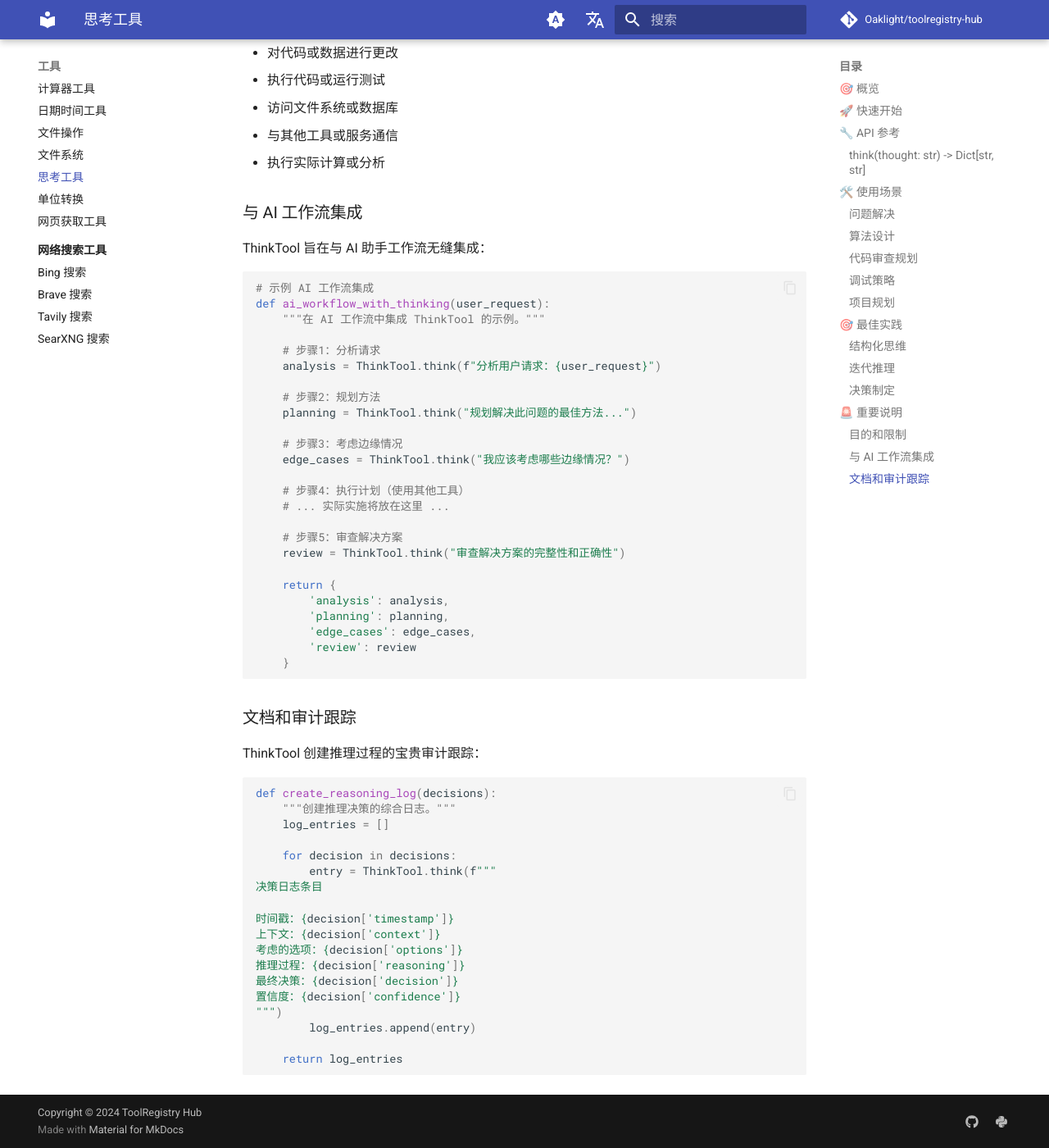
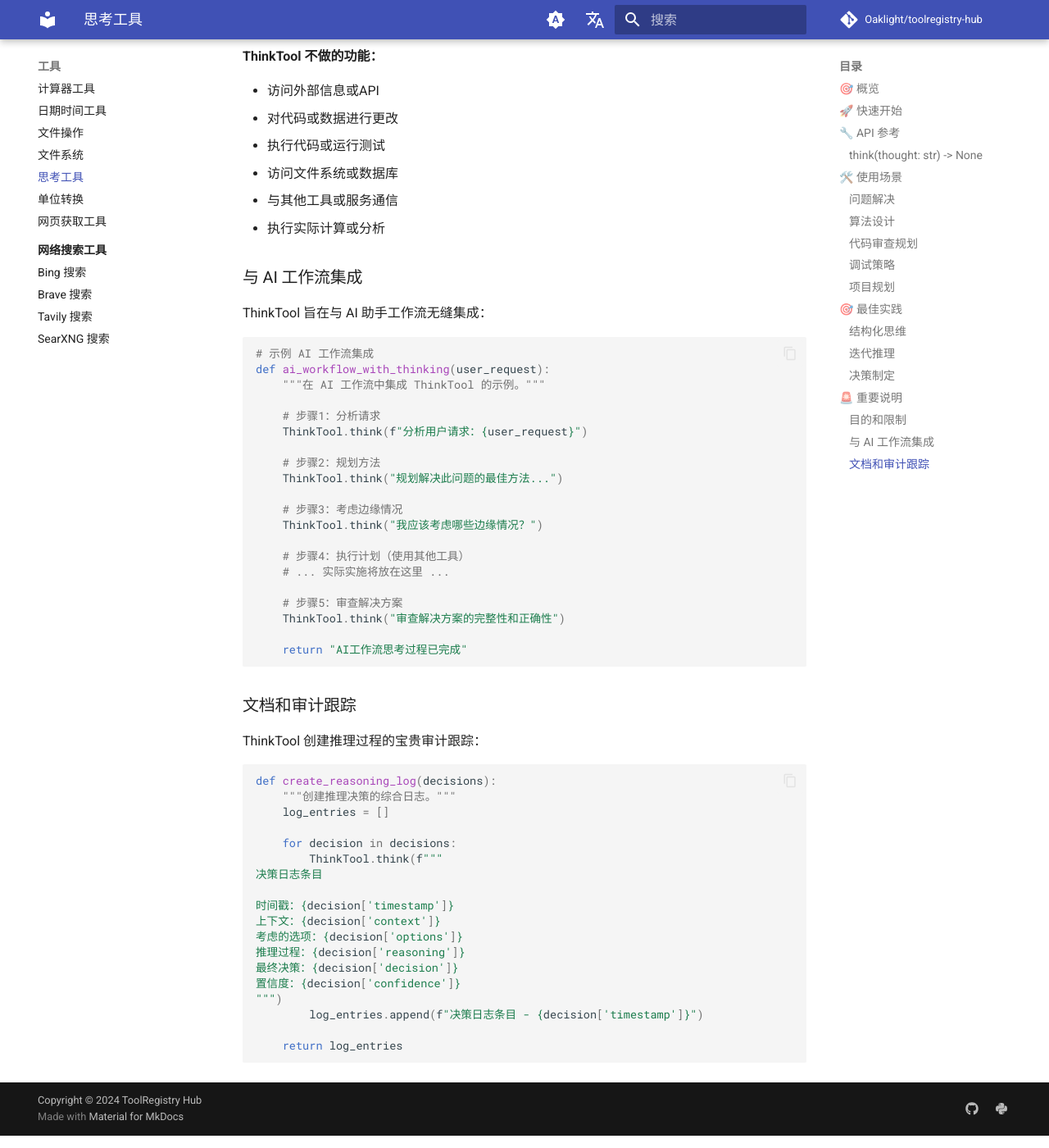
Before and after one commit to Oaklight/toolregistry-hub, an MkDocs documentation site: the page built from docs/tools/think_tool.md, in a window 1280 px wide and 1400 px high, scrolled down 8226 px. Shown: the whole window at 82% size. Built offline with MkDocs 1.6.1 and Material for MkDocs 9.7.7, drawn with Linux system fonts in a browser that asks for light colours; comment, search, counter and statistics services are not loaded; some of the changed text lies outside the part shown.

Commit message:
docs(tools): update ThinkTool API to return None instead of Dict
Update ThinkTool.think() method signature and all examples to reflect
that the method no longer returns a JSON dictionary but simply records
thoughts without return value. Add changelog note for version 0.5.0
breaking change.

````diff
--- a/docs/tools/think_tool.md
+++ b/docs/tools/think_tool.md
@@ -9,6 +9,9 @@
 # 思考工具
 
 思考工具为 AI 工具提供推理和头脑风暴功能。此工具允许在不获取新信息或改变外部环境的情况下进行认知处理和思想记录。它专为 AI 工具集成和复杂推理工作流而设计。
+
+???+ note "更新日志"
+    0.5.0 不再以json格式返回思考内容
 
 ## 🎯 概览
 
@@ -26,8 +29,8 @@
 from toolregistry_hub import ThinkTool
 
 # 记录简单想法
-result = ThinkTool.think("我需要考虑如何优化这个算法。")
-print(result["thought"])
+ThinkTool.think("我需要考虑如何优化这个算法。")
+print("思考已记录")
 
 # 复杂推理示例
 complex_thought = """
@@ -38,13 +41,13 @@
 4. 选择最合适的解决方案
 5. 规划实施细节
 """
-result = ThinkTool.think(complex_thought)
+ThinkTool.think(complex_thought)
 print("思考过程已成功记录")
 ```
 
 ## 🔧 API 参考
 
-### `think(thought: str) -> Dict[str, str]`
+### `think(thought: str) -> None`
 
 使用工具思考某事。它不会获取新信息或对仓库进行任何更改，只会记录想法。
 
@@ -54,7 +57,7 @@
 
 **返回值：**
 
-- `Dict[str, str]`: 包含记录想法的字典
+- `None`: 该方法不返回任何值，仅用于记录思考过程
 
 **异常：**
 
@@ -294,7 +297,8 @@
 - [ ] 操作项目2
 - [ ] 审查和验证
 """
-    return ThinkTool.think(structured_thought)
+    ThinkTool.think(structured_thought)
+    return "结构化思考已完成"
 
 # 示例用法
 template = "SWOT分析：优势、劣势、机会、威胁"
@@ -346,13 +350,13 @@
 
 更新的结论：[基于迭代的更新分析]
 """
-        result = ThinkTool.think(current_thought)
+        ThinkTool.think(current_thought)
 
-    return result
+    return "迭代推理已完成"
 
 # 示例
 problem = "如何提高我们移动应用的用户参与度？"
-final_analysis = iterative_reasoning(problem, iterations=3)
+iterative_reasoning(problem, iterations=3)
 print("迭代推理已完成")
 ```
 
@@ -385,12 +389,13 @@
 [基于分析，推荐最佳选项并说明理由]
 """
 
-    return ThinkTool.think(analysis)
+    ThinkTool.think(analysis)
+    return "决策分析已完成"
 
 # 示例用法
 options = ["React Native", "Flutter", "原生 iOS/Android"]
 criteria = ["开发速度", "性能", "团队专业知识", "长期维护"]
-result = decision_analysis(options, criteria)
+decision_analysis(options, criteria)
 print("决策分析已完成")
 ```
 
@@ -425,26 +430,21 @@
     """在 AI 工作流中集成 ThinkTool 的示例。"""
 
     # 步骤1：分析请求
-    analysis = ThinkTool.think(f"分析用户请求：{user_request}")
+    ThinkTool.think(f"分析用户请求：{user_request}")
 
     # 步骤2：规划方法
-    planning = ThinkTool.think("规划解决此问题的最佳方法...")
+    ThinkTool.think("规划解决此问题的最佳方法...")
 
     # 步骤3：考虑边缘情况
-    edge_cases = ThinkTool.think("我应该考虑哪些边缘情况？")
+    ThinkTool.think("我应该考虑哪些边缘情况？")
 
     # 步骤4：执行计划（使用其他工具）
     # ... 实际实施将放在这里 ...
 
     # 步骤5：审查解决方案
-    review = ThinkTool.think("审查解决方案的完整性和正确性")
+    ThinkTool.think("审查解决方案的完整性和正确性")
 
-    return {
-        'analysis': analysis,
-        'planning': planning,
-        'edge_cases': edge_cases,
-        'review': review
-    }
+    return "AI工作流思考过程已完成"
 ```
 
 ### 文档和审计跟踪
@@ -457,7 +457,7 @@
     log_entries = []
 
     for decision in decisions:
-        entry = ThinkTool.think(f"""
+        ThinkTool.think(f"""
 决策日志条目
 
 时间戳：{decision['timestamp']}
@@ -467,7 +467,7 @@
 最终决策：{decision['decision']}
 置信度：{decision['confidence']}
 """)
-        log_entries.append(entry)
+        log_entries.append(f"决策日志条目 - {decision['timestamp']}")
 
     return log_entries
 ```
````
Also changed, not shown: other parts of docs/tools/think_tool.md (+6 -6 lines).
